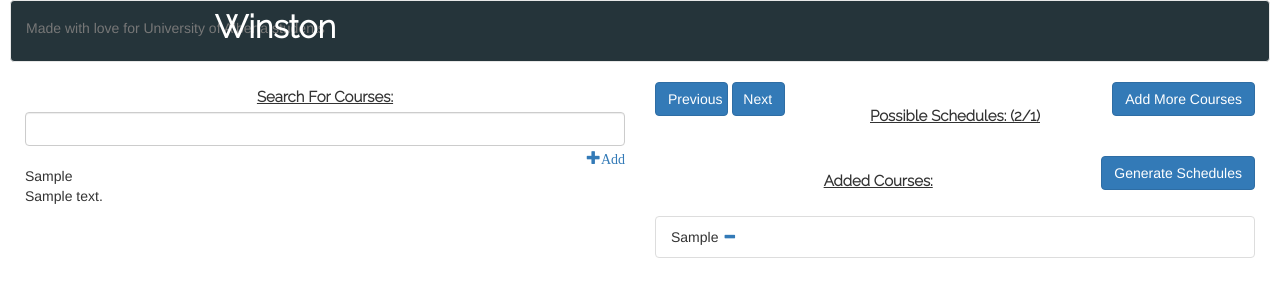
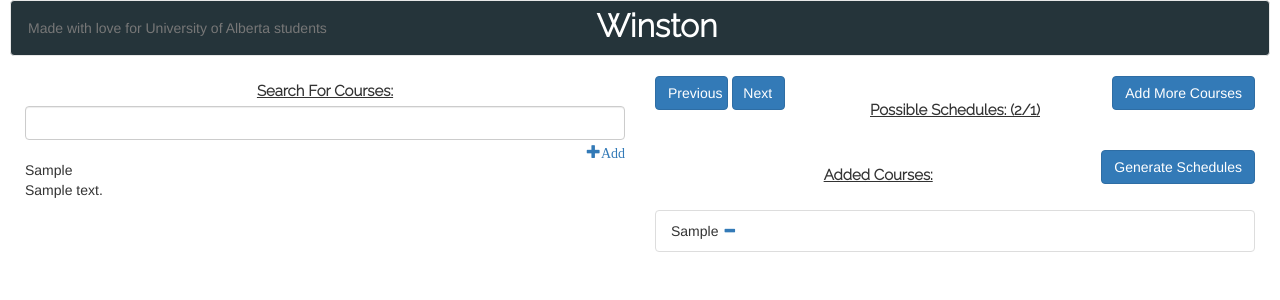
Before and after one commit to ahoskins/Winston, a Flask app: template angular_flask/static/views/index.html in a window 1280 px wide. Shown: the top 300 px of the page. Run offline with Flask 2, Linux system fonts and the light colour scheme; tables that the repository leaves empty hold one stand-in row (values such as "Sample post"); the template is opened without the code that fills it: values that come from a table or form of the project are taken from there, most other values are stand-ins (such as "Sample title", 1, 10 or a date in 2020); some libraries are stand-ins or nearby versions.

Commit message:
fix(header): firefox fix

```diff
--- a/angular_flask/static/styles/style.css
+++ b/angular_flask/static/styles/style.css
@@ -10,7 +10,7 @@ html {
 	display: block;
 	float: center;
 	text-align: center;
-	padding-top: 11px;
+	padding-top: 8px;
 	font: 800 32px/30px 'Raleway', sans-serif;
 	color: #ffffff;
 	position: relative;
@@ -18,7 +18,7 @@ html {
 }
 
 .navbar-text {
-	padding-top: 2px;
+	padding-top: 0px;
 }
 
 .navbar-brand {
@@ -27,6 +27,20 @@ html {
 	margin-right: auto;
 	text-align: center;
 }
+
+/**/
+
+.navbar-header {
+    float: left;
+    padding: 2px;
+    text-align: center;
+    width: 100%;
+}
+.navbar-brand {
+	float:none;
+}
+
+/**/
 
 /*
 Accordion/Search
--- a/angular_flask/static/views/index.html
+++ b/angular_flask/static/views/index.html
@@ -19,9 +19,10 @@
 <body>
 
     <nav class="navbar navbar-default" role="navigation">
-        <p class="navbar-text">Made with love for University of Alberta students</p>
-
-        <p class="navbar-brand" id="winston">Winston</p>
+        <div class="navbar-header">
+            <a class="navbar-text">Made with love for University of Alberta students</a>
+            <a class="navbar-brand" id="winston">Winston</a>
+        </div>
     </nav>
 
     <!-- The accordion...showed when the schedule is hidden -->
```
